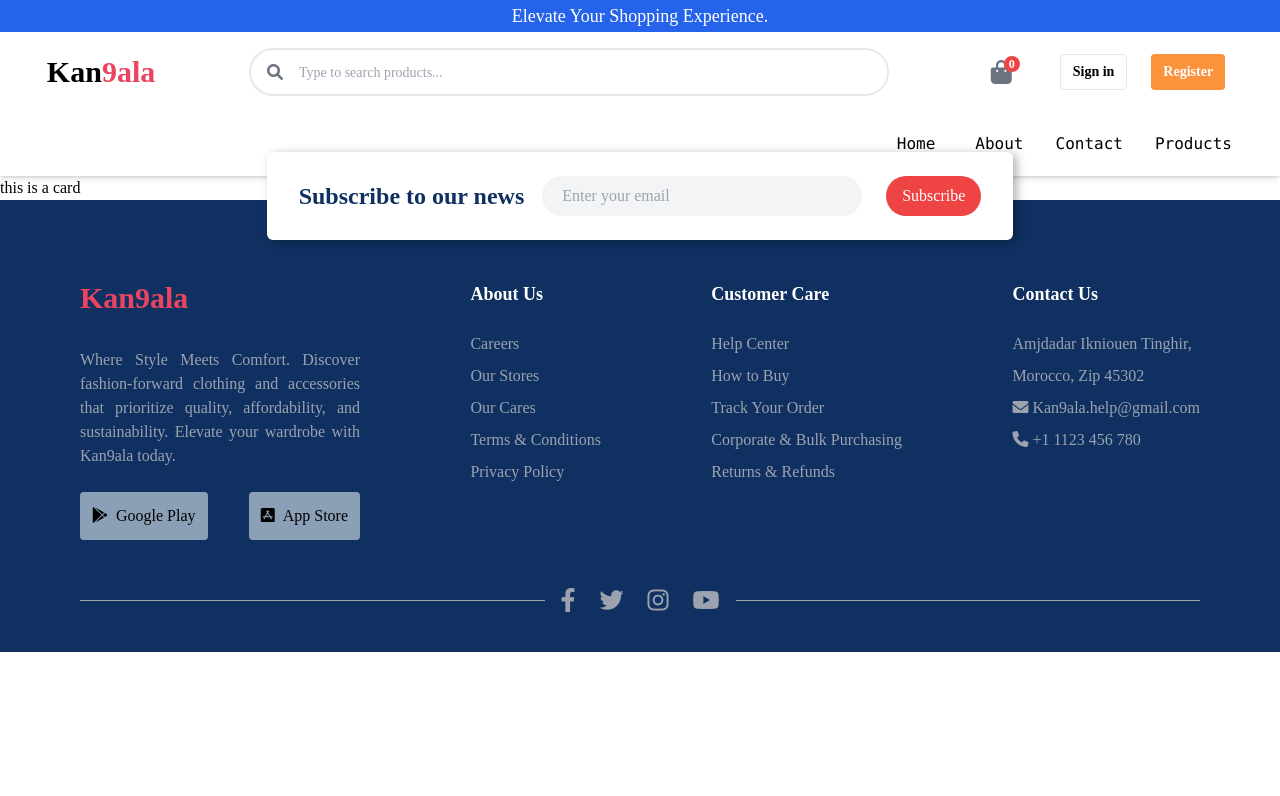
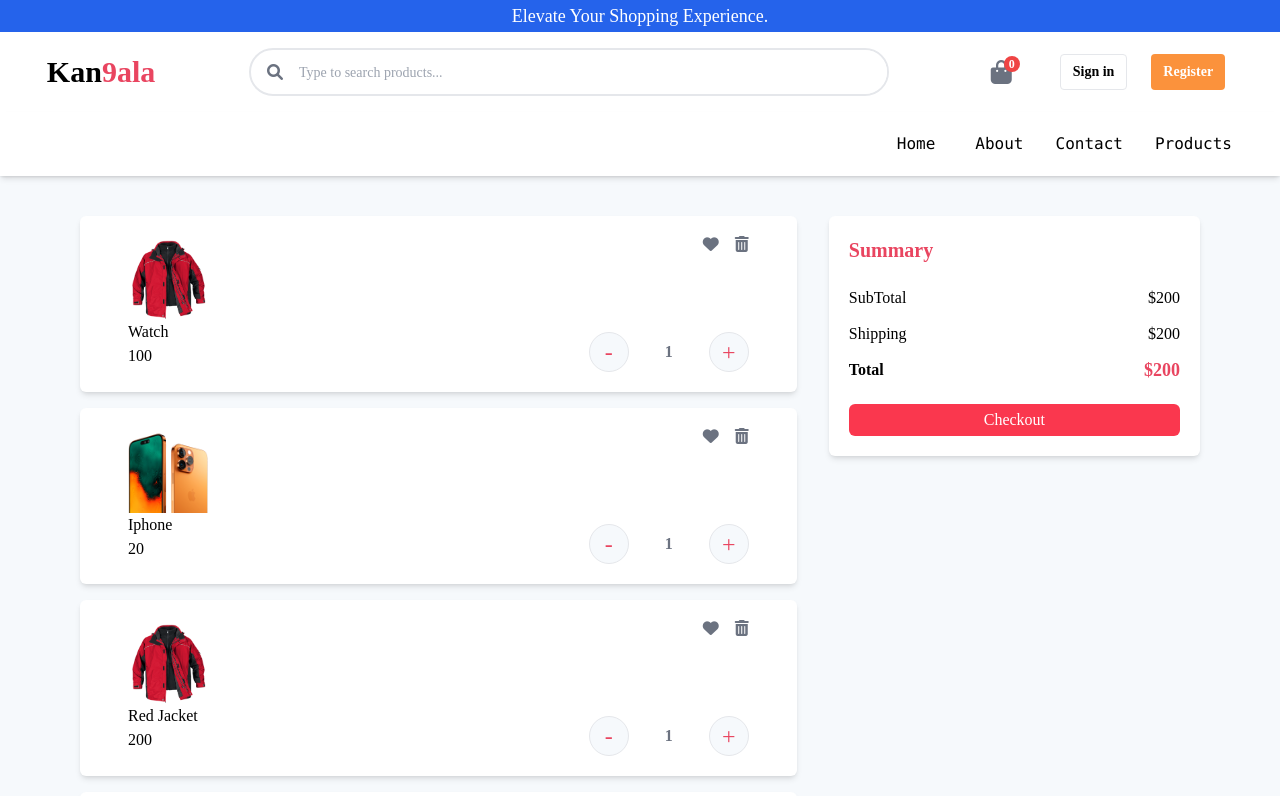
Before and after one commit to kamalOurajdal/webStore_react_tailwind, a React (Create React App) app: page /card in a window 1280 px wide. Shown: the top 796 px of the page. Built offline with nearby package versions, Linux system fonts and the light colour scheme.

Commit message:
shopping Card

```diff
--- a/src/App.js
+++ b/src/App.js
@@ -4,7 +4,7 @@ import Header from "./components/Header";
 import Home from "./pages/Home";
 import { Route, Routes, BrowserRouter, Outlet } from "react-router-dom";
 import Footer from "./components/Footer";
-import Card from "./pages/Card";
+import Card from "./pages/Cart";
 
 function App() {
   return (
--- a/src/components/card/ShoppingCard.jsx
+++ /dev/null
@@ -1,11 +0,0 @@
-import React from 'react'
-
-function ShoppingCard() {
-  return (
-    <div>
-      this is a card
-    </div>
-  )
-}
-
-export default ShoppingCard
--- /dev/null
+++ b/src/components/cart/ShoppingCard.jsx
@@ -0,0 +1,31 @@
+import React from "react";
+
+function ShoppingCard({ product }) {
+  return (
+    <div className="h-44  bg-white shadow-md spacy flex justify-between px-12 rounded-md">
+      <div className="flex flex-col justify-center items-start ">
+        <img src={product.cover} alt={product.name} className="w-20 " />
+        <h2 className="">{product.name}</h2>
+        <p className="">{product.price}</p>
+        <p className="">{product.desc}</p>
+      </div>
+      <div className="flex flex-col justify-between py-5">
+        <div className="flex justify-end space-x-4 text-gray-500">
+          <i className="fa-solid fa-heart cursor-pointer"></i>
+          <i className="fa-solid fa-trash-can cursor-pointer"></i>
+        </div>
+        <div className="flex justify-between items-center w-40">
+          <button className="text-2xl font-medium bg-[#f6f9fc] text-[#e94560] w-10 h-10 rounded-full border ">
+            -
+          </button>
+          <h1 className="font-bold text-gray-500">1</h1>
+          <button className="text-2xl font-medium bg-[#f6f9fc] text-[#e94560] w-10 h-10  rounded-full border ">
+            +
+          </button>
+        </div>
+      </div>
+    </div>
+  );
+}
+
+export default ShoppingCard;
--- /dev/null
+++ b/src/components/cart/SummaryCard.jsx
@@ -0,0 +1,26 @@
+import React from "react";
+
+function SummaryCard() {
+  return (
+    <div className="bg-white shadow-md h-fit flex-grow p-5 flex flex-col items-center rounded-md">
+      <div className="leading-9 w-full">
+        <h1 className="font-bold text-xl text-[#e94560] mb-4">Summary</h1>
+        <div className="flex justify-between">
+          <p>SubTotal</p>
+          <p>$200</p>
+        </div>
+        <div className="flex justify-between">
+          <p>Shipping</p>
+          <p>$200</p>
+        </div>
+        <div className="flex items-center justify-between font-bold">
+          <p>Total</p>
+          <p className="text-[#e94560] text-lg">$200</p>
+        </div>
+      </div>
+      <button className="bg-[#FA374E] w-full rounded-md mt-4 py-1 text-white font-medium">Checkout</button>
+    </div>
+  );
+}
+
+export default SummaryCard;
--- a/src/pages/Card.jsx
+++ /dev/null
@@ -1,12 +0,0 @@
-import React from 'react'
-import ShoppingCard from '../components/card/ShoppingCard'
-
-function Card() {
-  return (
-    <div>
-      <ShoppingCard/>
-    </div>
-  )
-}
-
-export default Card
--- /dev/null
+++ b/src/pages/Cart.jsx
@@ -0,0 +1,22 @@
+import React from "react";
+import ShoppingCard from "../components/cart/ShoppingCard";
+import Data from "../components/home/Data";
+import SummaryCard from "../components/cart/SummaryCard";
+
+function Cart() {
+  const { productItems } = Data;
+  return (
+    <section className="w-full bg-[#f6f9fc] mb-20  px-20  pt-10">
+      <div className="flex space-x-8">
+        <div className="w-[64%] space-y-4">
+          {productItems.map((product, index) => {
+            return <ShoppingCard key={index} product={product} />;
+          })}
+        </div>
+        <SummaryCard />
+      </div>
+    </section>
+  );
+}
+
+export default Cart;
```
